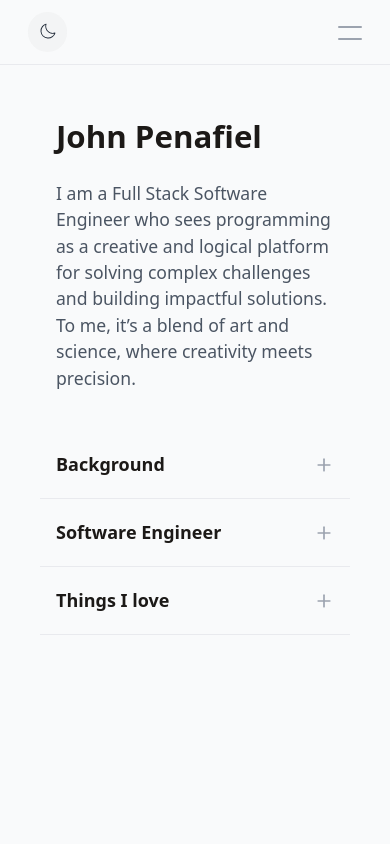
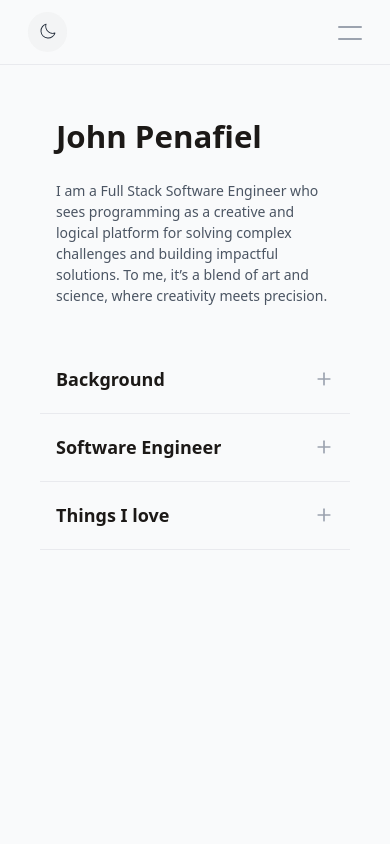
Before and after one commit to johnjohnpenafiel/Portfolio, a Next.js app: page /about in a window 390 px wide. Shown: the top 844 px of the page. Built offline with nearby package versions, Linux system fonts and the light colour scheme.

Commit message:
UI updates

```diff
--- a/app/about/components/AboutCard.tsx
+++ b/app/about/components/AboutCard.tsx
@@ -34,7 +34,7 @@ const AboutCard = ({ title, content }: Props) => {
         }`}
       >
         <p
-          className={`px-4 pr-14 || text-xs md:text-base leading-loose overflow-hidden transition-all ease-in-out ${
+          className={`px-4 pr-14 || text-xs text-pretty md:text-base leading-loose overflow-hidden transition-all ease-in-out ${
             isOpen
               ? "opacity-100 delay-200 duration-200"
               : "opacity-0 duration-300"
--- a/app/about/page.tsx
+++ b/app/about/page.tsx
@@ -11,7 +11,7 @@ const About = () => {
           <h1 className="text-3xl font-semibold text-stone-900 dark:text-neutral-200">
             John Penafiel
           </h1>
-          <p className="pt-5 || text-gray-600 text-md font-light dark:text-neutral-100">
+          <p className="pt-5 || text-gray-600 text-sm md:text-md font-light dark:text-neutral-100 text-pretty">
             I am a Full Stack Software Engineer who sees programming as a
             creative and logical platform for solving complex challenges and
             building impactful solutions. To me, it’s a blend of art and
```
